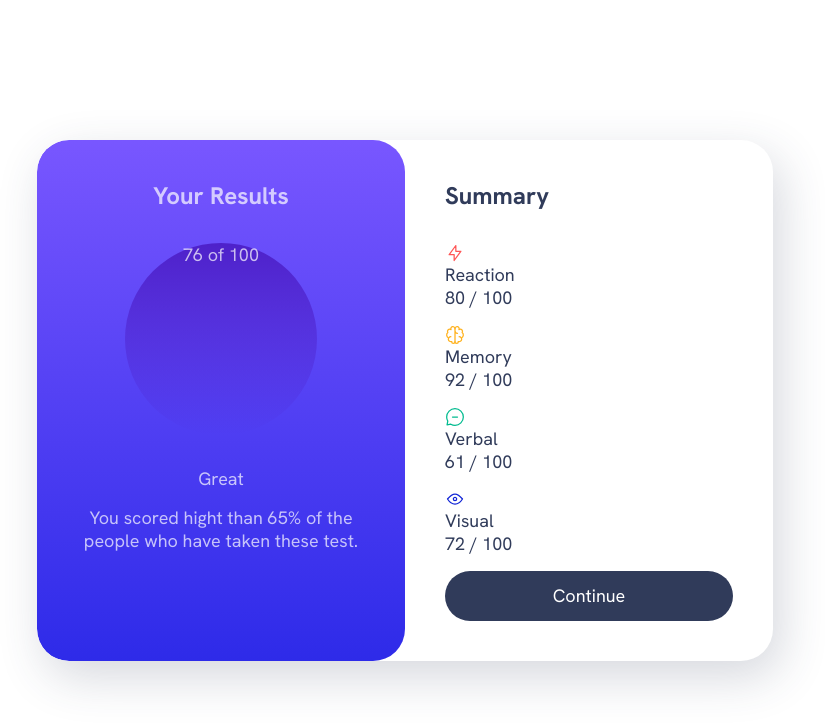
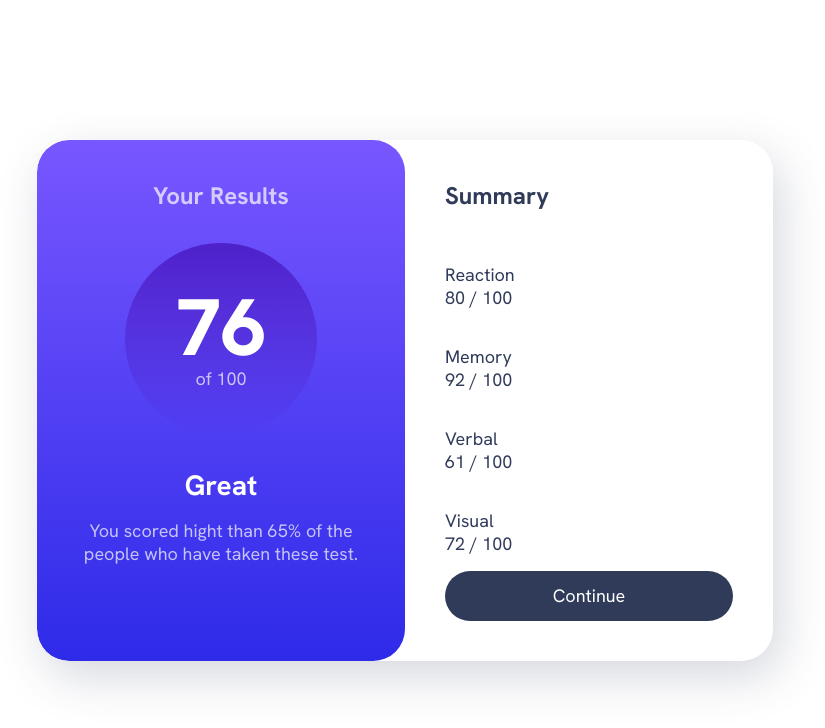
Before and after one commit to andrewteece/fem-results-summary, a plain HTML site: page index.html in a window 1280 px wide. Shown: the whole page, without its empty margins (235-1060 px from the left). Drawn offline with Linux system fonts and the light colour scheme.

Commit message:
removed svg colors

```diff
--- a/index.html
+++ b/index.html
@@ -29,7 +29,7 @@
             <div class="grid-flow">
                 <div class="summary-item" data-item-type="accent-1">
                     <div class="flex-group">
-                        <svg xmlns="http://www.w3.org/2000/svg" width="20" height="20" fill="none" viewBox="0 0 20 20"><path stroke="#F55" stroke-linecap="round" stroke-linejoin="round" stroke-width="1.25" d="M10.833 8.333V2.5l-6.666 9.167h5V17.5l6.666-9.167h-5Z"/></svg>
+                        <svg xmlns="http://www.w3.org/2000/svg" width="20" height="20" fill="none" viewBox="0 0 20 20"><path  stroke-linecap="round" stroke-linejoin="round" stroke-width="1.25" d="M10.833 8.333V2.5l-6.666 9.167h5V17.5l6.666-9.167h-5Z"/></svg>
                         <h3 class="summary-item-title">
                             Reaction
                         </h3>
@@ -40,7 +40,7 @@
                 </div>
                 <div class="summary-item" data-item-type="accent-2">
                     <div class="flex-group">
-                        <svg xmlns="http://www.w3.org/2000/svg" width="20" height="20" fill="none" viewBox="0 0 20 20"><path stroke="#FFB21E" stroke-linecap="round" stroke-linejoin="round" stroke-width="1.25" d="M5.833 11.667a2.5 2.5 0 1 0 .834 4.858"/><path stroke="#FFB21E" stroke-linecap="round" stroke-linejoin="round" stroke-width="1.25" d="M3.553 13.004a3.333 3.333 0 0 1-.728-5.53m.025-.067a2.083 2.083 0 0 1 2.983-2.824m.199.054A2.083 2.083 0 1 1 10 3.75v12.917a1.667 1.667 0 0 1-3.333 0M10 5.833a2.5 2.5 0 0 0 2.5 2.5m1.667 3.334a2.5 2.5 0 1 1-.834 4.858"/><path stroke="#FFB21E" stroke-linecap="round" stroke-linejoin="round" stroke-width="1.25" d="M16.447 13.004a3.334 3.334 0 0 0 .728-5.53m-.025-.067a2.083 2.083 0 0 0-2.983-2.824M10 3.75a2.085 2.085 0 0 1 2.538-2.033 2.084 2.084 0 0 1 1.43 2.92m-.635 12.03a1.667 1.667 0 0 1-3.333 0"/></svg>
+                        <svg xmlns="http://www.w3.org/2000/svg" width="20" height="20" fill="none" viewBox="0 0 20 20"><path  stroke-linecap="round" stroke-linejoin="round" stroke-width="1.25" d="M5.833 11.667a2.5 2.5 0 1 0 .834 4.858"/><path  stroke-linecap="round" stroke-linejoin="round" stroke-width="1.25" d="M3.553 13.004a3.333 3.333 0 0 1-.728-5.53m.025-.067a2.083 2.083 0 0 1 2.983-2.824m.199.054A2.083 2.083 0 1 1 10 3.75v12.917a1.667 1.667 0 0 1-3.333 0M10 5.833a2.5 2.5 0 0 0 2.5 2.5m1.667 3.334a2.5 2.5 0 1 1-.834 4.858"/><path  stroke-linecap="round" stroke-linejoin="round" stroke-width="1.25" d="M16.447 13.004a3.334 3.334 0 0 0 .728-5.53m-.025-.067a2.083 2.083 0 0 0-2.983-2.824M10 3.75a2.085 2.085 0 0 1 2.538-2.033 2.084 2.084 0 0 1 1.43 2.92m-.635 12.03a1.667 1.667 0 0 1-3.333 0"/></svg>
                         <h3 class="summary-item-title">
                             Memory
                         </h3>
@@ -51,7 +51,7 @@
                 </div>
                 <div class="summary-item" data-item-type="accent-3">
                     <div class="flex-group">
-                        <svg xmlns="http://www.w3.org/2000/svg" width="20" height="20" fill="none" viewBox="0 0 20 20"><path stroke="#00BB8F" stroke-linecap="round" stroke-linejoin="round" stroke-width="1.25" d="M7.5 10h5M10 18.333A8.333 8.333 0 1 0 1.667 10c0 1.518.406 2.942 1.115 4.167l-.699 3.75 3.75-.699A8.295 8.295 0 0 0 10 18.333Z"/></svg>
+                        <svg xmlns="http://www.w3.org/2000/svg" width="20" height="20" fill="none" viewBox="0 0 20 20"><path  stroke-linecap="round" stroke-linejoin="round" stroke-width="1.25" d="M7.5 10h5M10 18.333A8.333 8.333 0 1 0 1.667 10c0 1.518.406 2.942 1.115 4.167l-.699 3.75 3.75-.699A8.295 8.295 0 0 0 10 18.333Z"/></svg>
                         <h3 class="summary-item-title">
                             Verbal
                         </h3>
@@ -62,7 +62,7 @@
                 </div>
                 <div class="summary-item" data-item-type="accent-4">
                     <div class="flex-group">
-                        <svg xmlns="http://www.w3.org/2000/svg" width="20" height="20" fill="none" viewBox="0 0 20 20"><path stroke="#1125D6" stroke-linecap="round" stroke-linejoin="round" stroke-width="1.25" d="M10 11.667a1.667 1.667 0 1 0 0-3.334 1.667 1.667 0 0 0 0 3.334Z"/><path stroke="#1125D6" stroke-linecap="round" stroke-linejoin="round" stroke-width="1.25" d="M17.5 10c-1.574 2.492-4.402 5-7.5 5s-5.926-2.508-7.5-5C4.416 7.632 6.66 5 10 5s5.584 2.632 7.5 5Z"/></svg>
+                        <svg xmlns="http://www.w3.org/2000/svg" width="20" height="20" fill="none" viewBox="0 0 20 20"><path  stroke-linecap="round" stroke-linejoin="round" stroke-width="1.25" d="M10 11.667a1.667 1.667 0 1 0 0-3.334 1.667 1.667 0 0 0 0 3.334Z"/><path  stroke-linecap="round" stroke-linejoin="round" stroke-width="1.25" d="M17.5 10c-1.574 2.492-4.402 5-7.5 5s-5.926-2.508-7.5-5C4.416 7.632 6.66 5 10 5s5.584 2.632 7.5 5Z"/></svg>
                         <h3 class="summary-item-title">
                             Visual
                         </h3>
--- a/styles.css
+++ b/styles.css
@@ -157,9 +157,25 @@
   }
 
   .result-score {
+    display: grid;
+    align-content: center;
     width: 12rem;
     margin-inline: auto;
     background: var(--gradient-to-transparent);
     aspect-ratio: 1 / 1;
     border-radius: 50%;
   }
+
+  .result-score span {
+    display: block;
+    font-size: var(--fs-900);
+    font-weight: var(--fw-black);
+    line-height: 1;
+    color: var(--clr-neutral-100);
+  }
+
+  .result-rank {
+    color: var(--clr-neutral-100);
+    font-size: var(--fs-700);
+    font-weight: var(--fw-bold);
+  }
```
